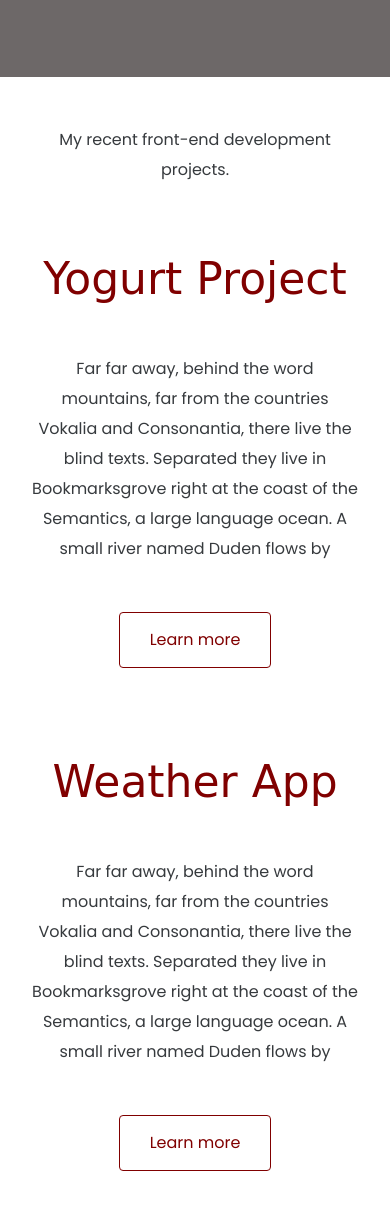
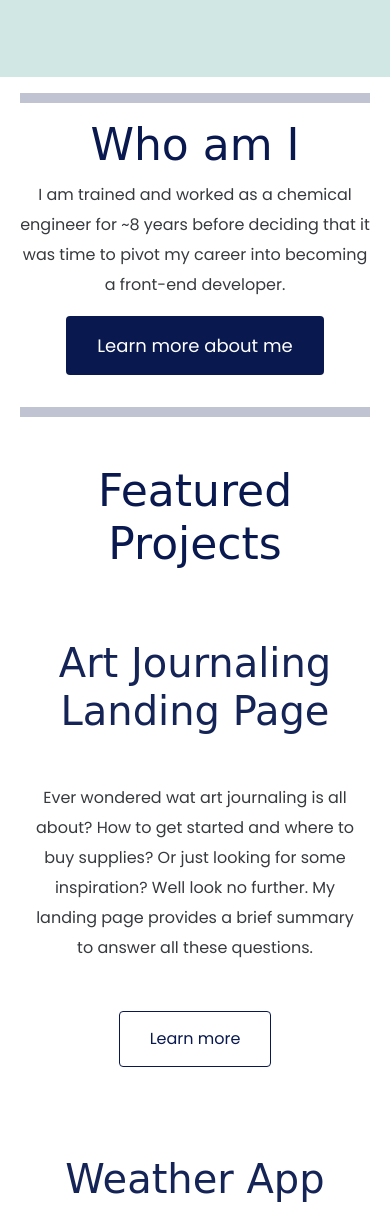
Before and after one commit to annelizeg/AG-portfolio-project, a plain HTML site: page index.html in a window 390 px wide. Shown: the part 426-1632 px from the top of the page. Drawn offline with nearby package versions, Linux system fonts and the light colour scheme; a web font is replaced by a local one.

Commit message:
Updated with my content, changed colors & added Who am I.

```diff
--- a/index.html
+++ b/index.html
@@ -35,21 +35,37 @@
       <a href="#" class="btn btn-branding">Contact me</a>
     </div>
 
-    <p class="m-5 text-center">My recent front-end development projects.</p>
+    <div class="about-me">
+      <hr>
+      <h2 class="mt-3">Who am I</h2>
+      <p>
+        I am trained and worked as a chemical engineer for ~8 years before
+        deciding that it was time to pivot my career into becoming a front-end
+        developer.
+      </p>
+      <a href="#" class="btn btn-branding mb-3">Learn more about me</a>
+      <hr>
+    </div>
+
+    <h2 class="m-5 text-center">Featured Projects</h2>
 
     <div class="container">
       <div class="row mb-5">
-        <div class="col d-none d-lg-block">
-          <img src="images/yogurt.png" class="img-fluid" alt="Yogurt Project" />
+        <div class="col d-none d-lg-block image-background">
+          <img
+            src="images/art_journaling.PNG"
+            class="img-fluid mt-3 mb-3 rounded-3"
+            alt="Art Journaling Project"
+          />
         </div>
         <div class="col">
           <div class="project-description">
-            <h2 class="mb-5">Yogurt Project</h2>
+            <h3 class="mb-5">Art Journaling Landing Page</h3>
             <p class="mb-5">
-              Far far away, behind the word mountains, far from the countries
-              Vokalia and Consonantia, there live the blind texts. Separated
-              they live in Bookmarksgrove right at the coast of the Semantics, a
-              large language ocean. A small river named Duden flows by
+              Ever wondered wat art journaling is all about? How to get started
+              and where to buy supplies? Or just looking for some inspiration?
+              Well look no further. My landing page provides a brief summary to
+              answer all these questions.
             </p>
             <a href="#" class="btn btn-branding-outline">Learn more</a>
           </div>
@@ -58,39 +74,22 @@
       <div class="row mb-5">
         <div class="col">
           <div class="project-description">
-            <h2 class="mb-5">Weather App</h2>
+            <h3 class="mb-5">Weather App</h3>
             <p class="mb-5">
-              Far far away, behind the word mountains, far from the countries
-              Vokalia and Consonantia, there live the blind texts. Separated
-              they live in Bookmarksgrove right at the coast of the Semantics, a
-              large language ocean. A small river named Duden flows by
+              Need to find out what the weather will be like tomorrow for your
+              wine tour, or just wandering what it is like at your parents place
+              overseas. Use my weather app to determine the weather in over
+              200,000 cities.
             </p>
             <a href="#" class="btn btn-branding-outline">Learn more</a>
           </div>
         </div>
-        <div class="col d-none d-lg-block">
-          <img src="images/weather.png" class="img-fluid" alt="Weaterh App" />
-        </div>
-      </div>
-      <div class="row mb-5">
-        <div class="col d-none d-lg-block">
+        <div class="col d-none d-lg-block image-background">
           <img
-            src="images/dictionary.png"
-            class="img-fluid"
-            alt="Dictionary App"
+            src="images/weather.png"
+            class="img-fluid mt-3 mb-3 rounded-3"
+            alt="Weaterh App"
           />
-        </div>
-        <div class="col">
-          <div class="project-description">
-            <h2 class="mb-5">Dictionary App</h2>
-            <p class="mb-5">
-              Far far away, behind the word mountains, far from the countries
-              Vokalia and Consonantia, there live the blind texts. Separated
-              they live in Bookmarksgrove right at the coast of the Semantics, a
-              large language ocean. A small river named Duden flows by
-            </p>
-            <a href="#" class="btn btn-branding-outline">Learn more</a>
-          </div>
         </div>
       </div>
     </div>
--- a/src/style.css
+++ b/src/style.css
@@ -11,8 +11,8 @@ rgb(109, 104, 104)
 */
 
 :root {
-  --primary-color: maroon;
-  --secondary-color: rgb(109, 104, 104);
+  --primary-color: #09194f;
+  --secondary-color: rgb(208, 231, 227);
   --heading-font-family: "Fredericka the Great", cursive;
   --default-font-family: "Poppins", sans-serif;
 }
@@ -21,23 +21,35 @@ body {
   font-family: var(--default-font-family);
 }
 
-h1 {
-  font-size: 96px;
+h1,
+h2,
+h3,
+h4 {
   font-weight: 500;
   font-family: var(--heading-font-family);
   color: var(--primary-color);
 }
 
+h1 {
+  font-size: 96px;
+}
+
 h2 {
   font-size: 64px;
-  font-weight: 500;
-  font-family: var(--heading-font-family);
-  color: var(--primary-color);
+}
+
+h3 {
+  font-size: 40px;
+  opacity: 95%;
 }
 
 p {
   line-height: 30px;
   opacity: 90%;
+}
+
+hr {
+  border: 5px solid var(--primary-color);
 }
 
 .hero {
@@ -60,6 +72,12 @@ p {
   opacity: 90%;
 }
 
+.about-me {
+  text-align: center;
+  /* background-color: var(--secondary-color); */
+  padding: 0px 20px;
+}
+
 .btn-branding {
   font-size: 18px;
   color: white;
@@ -75,7 +93,12 @@ p {
 }
 
 .project-description {
-  padding: 120px 60px;
+  padding: 80px 60px;
+}
+
+.image-background {
+  background-color: rgb(208, 231, 227);
+  border-radius: 6px;
 }
 
 @media (max-width: 992px) {
@@ -86,6 +109,7 @@ p {
   h2 {
     font-size: 44px;
   }
+
   .hero {
     padding: 80px 20px;
   }
@@ -106,7 +130,7 @@ p {
 
 @media (min-width: 993px) and (max-width: 1300px) {
   .project-description {
-    padding: 80px 20px;
+    padding: 40px 20px;
   }
 
   h2 {
```
Also changed, not shown: images/art_journaling.PNG (added), images/weather.png.
